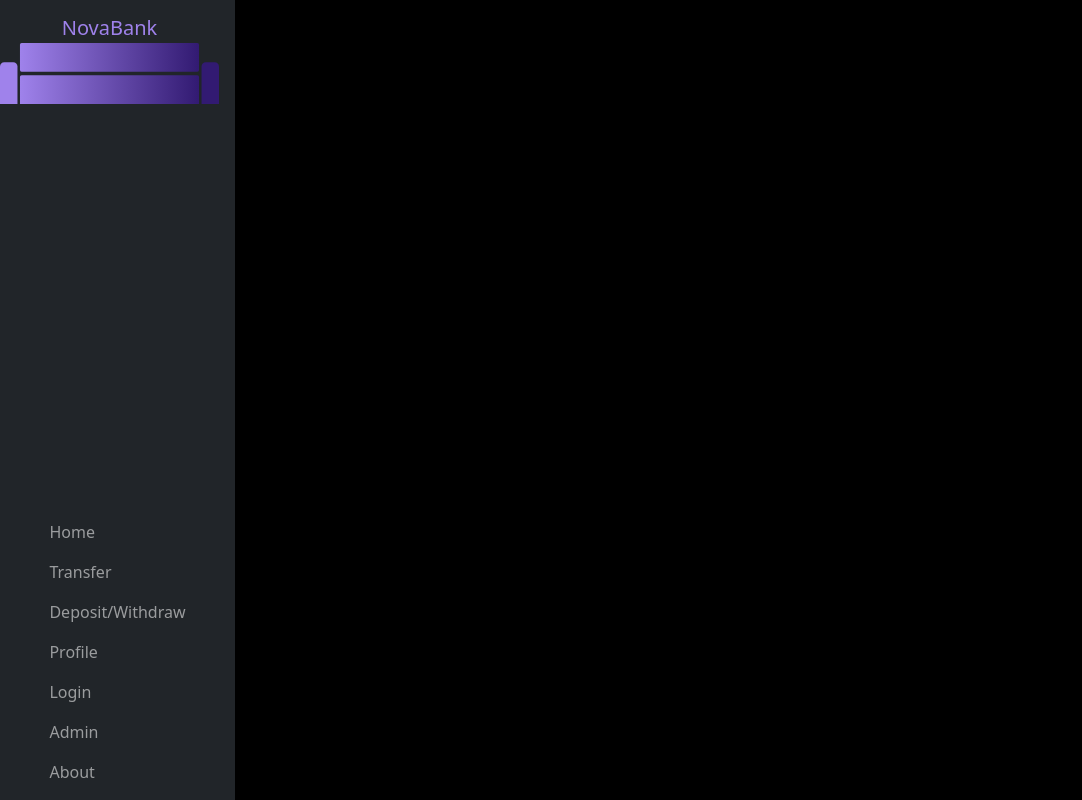
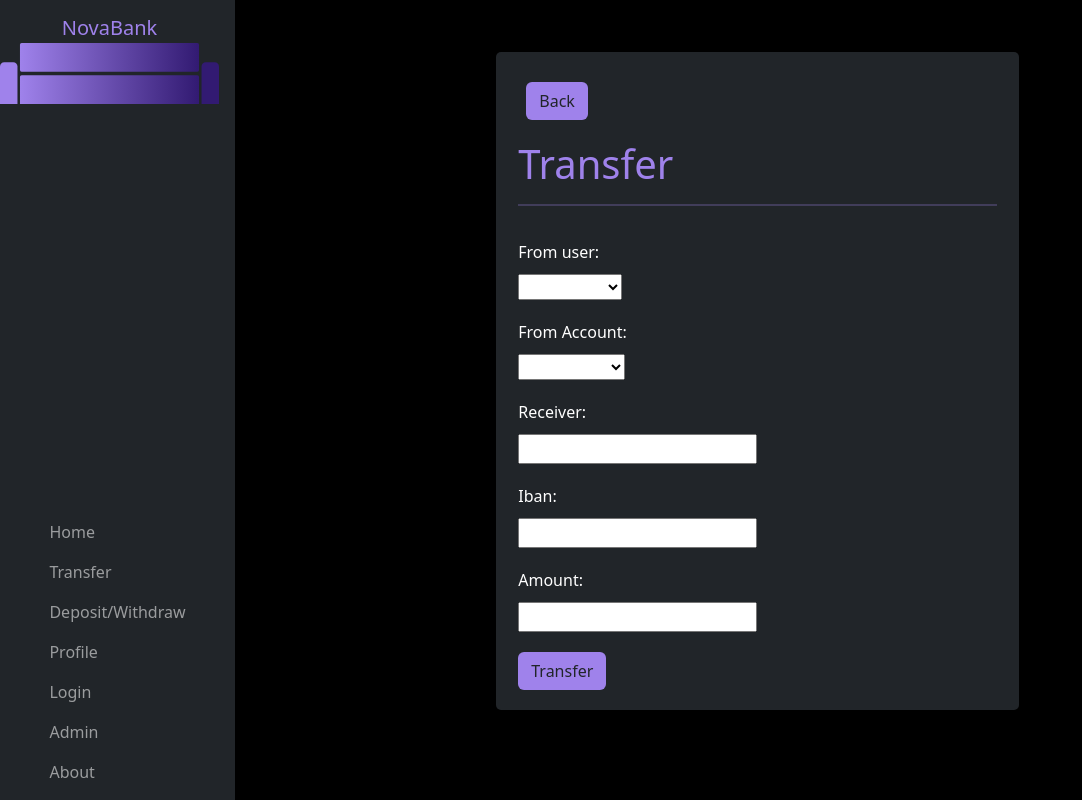
Before and after one commit to KoenMW/code-generatie, a Vue app: page /adminTransaction in a window 1280 px wide. Shown: the whole page, without its empty margins (0-1082 px from the left). Built offline with nearby package versions, Linux system fonts and the light colour scheme.

Commit message:
admin transaction and configure limit

```diff
--- a/src/App.vue
+++ b/src/App.vue
@@ -1,5 +1,8 @@
 <script>
   import { RouterLink, RouterView } from 'vue-router'
+  export default{
+    title: 'App',
+  }
 </script>
 
 <style>
@@ -13,6 +16,7 @@
 </style>
 
 <template>
+
   <div class="d-flex flex-row vh-100">
     <nav class="navbar navbar-dark bg-dark flex-column flex-grow-0">
       <RouterLink to="/" class="navbar-brand d-flex flex-column">
--- a/src/router/index.js
+++ b/src/router/index.js
@@ -5,6 +5,8 @@ import transfer from '../views/transaction.vue'
 import admin from '../views/adminPanel.vue'
 import allAccounts from '../views/allAccounts.vue'
 import noAccount from '../views/noAccount.vue'
+import configureLimit from '../views/configureLimit.vue'
+import adminTransaction from '../views/adminTransaction.vue'
 
 const router = createRouter({
   history: createWebHistory(import.meta.env.BASE_URL),
@@ -38,6 +40,16 @@ const router = createRouter({
       path: '/noAccount',
       name: 'noAccount',
       component: noAccount
+    },
+    {
+      path: '/configureLimit',
+      name: 'configureLimit',
+      component: configureLimit
+    },
+    {
+      path: '/adminTransaction',
+      name: 'adminTransaction',
+      component: adminTransaction
     }
 
   ]
--- a/src/views/adminPanel.vue
+++ b/src/views/adminPanel.vue
@@ -72,7 +72,7 @@ hr{
                 <div>
                     <h3 id="mainTitle" class="fs-2">Configure accounts</h3>
                     <p>Change account limits</p><br>
-                    <a href="#" id="functionButton" class="btn ">
+                    <a href="/configureLimit" id="functionButton" class="btn ">
                         Configure accounts
                     </a>
                 </div>
@@ -87,7 +87,7 @@ hr{
                 <div>
                     <h3 id="mainTitle" class="fs-2">Transactions</h3>
                     <p>Perform transactions for accounts</p><br>
-                    <a href="#" id="functionButton" class="btn ">
+                    <a href="/adminTransaction" id="functionButton" class="btn ">
                         Make transactions
                     </a>
                 </div>
--- /dev/null
+++ b/src/views/adminTransaction.vue
@@ -0,0 +1,123 @@
+<style>
+#transfer {
+    margin: 0 auto;
+    margin-top: 5%;
+    width: 50%;
+    padding: 10px;
+    border-radius: 5px;
+
+}
+
+#label {
+    margin-top: 10px;
+    margin-bottom: 10px;
+
+}
+
+#submitButton {
+    margin-top: 10px;
+    margin-bottom: 10px;
+    margin-right: 20%;
+    background-color: #9F82EB;
+}
+
+#submitButton:hover {
+    background-color: #321A72;
+}
+
+#select {
+
+    margin-bottom: 10px;
+}
+
+#title {
+    color: #9F82EB;
+}
+
+hr {
+    border: 1px solid #9F82EB;
+}
+</style>
+
+<template>
+    <div id="transfer" class="bg-dark">
+
+        <section>
+            <a href="/admin" id="backButton" class="btn">
+                Back
+            </a>
+            <div class="container">
+                <form ref="form">
+                    <h1 id="title">Transfer</h1>
+                    <hr />
+                    <h5 class="mb-4"></h5>
+                    <div class="form-group">
+                        <label id="label" for="fromAccount">From user:</label><br>
+                        <select id="select" v-model="fromUser">
+                            <option v-for="user in users" :value="user.id">{{ user.name }}</option>
+                        </select>
+                    </div>
+                    <div class="form-group">
+                        <label id="label" for="fromAccount">From Account:</label><br>
+                        <select id="select" v-model="fromAccountId">
+                            <option v-for="account in accounts" :value="account.id">{{ account.name }}</option>
+                        </select>
+                    </div>
+                    <div class="form-group">
+                        <label id="label" for="Account">Receiver:</label><br>
+                        <input type="text" id="select" v-model="toAccountId" required>
+                    </div>
+                    <div class="form-group">
+                        <label id="label" for="Account">Iban:</label><br>
+                        <input type="text" id="select" v-model="iban" required>
+                    </div>
+                    <div class="form-group">
+                        <label id="label" for="amount">Amount:</label><br>
+                        <input type="number" id="select" v-model="amount" required>
+                    </div>
+                    <button type="submit" id="submitButton" class="btn" @click="transfer">Transfer</button>
+
+                </form>
+            </div>
+        </section>
+
+    </div>
+</template>
+
+<script>
+export default {
+    data() {
+        return {
+            accounts: [
+                { id: 1, name: 'Checking', balance: 1000 },
+                { id: 2, name: 'Savings', balance: 5000 },
+                { id: 3, name: 'Credit Card', balance: -2000 },
+            ],
+            users: [
+                { id: 1, name: 'John Doe' },
+                { id: 2, name: 'Jane Doe' },
+                { id: 3, name: 'John Smith' },
+            ],
+            iban: null,
+
+            fromUser: null,
+            fromAccountId: null,
+            toAccountId: null,
+            amount: null,
+        }
+    },
+    methods: {
+        transfer() {
+            const fromAccount = this.accounts.find(account => account.id === this.fromAccountId)
+            const toAccount = this.accounts.find(account => account.id === this.toAccountId)
+            if (fromAccount.balance < this.amount) {
+                alert('Insufficient funds')
+                return
+            }
+            fromAccount.balance -= this.amount
+            toAccount.balance += this.amount
+            alert('Transfer successful')
+        },
+    },
+}
+</script>
--- /dev/null
+++ b/src/views/configureLimit.vue
@@ -0,0 +1,133 @@
+<style>
+#card {
+    margin-top: 20px;
+    margin-bottom: 20px;
+    margin-left: 20px;
+    margin-right: 20px;
+    border-radius: 10px;
+    padding: 10px;
+
+}
+
+#title {
+    color: #9F82EB;
+}
+
+#mainTitle {
+    color: #9F82EB;
+}
+
+hr {
+    color: #9F82EB;
+}
+
+#functionButton {
+    background-color: #9F82EB;
+
+}
+
+#functionButton:hover {
+    background-color: #321A72;
+}
+
+#newButton {
+    background-color: #9F82EB;
+    margin-bottom: 20px;
+}
+
+#newButton:hover {
+    background-color: #321A72;
+}
+
+#backButton {
+    background-color: #9F82EB;
+    margin: 20px;
+}
+
+#backButton:hover {
+    background-color: #321A72;
+}
+</style>
+
+<template>
+    <a href="/admin" id="backButton" class="btn">
+        Back
+    </a>
+    <div class="container px-4 py-5" id="hanging-icons">
+        <h2 id="title" class="pb-2 ">Configure limit</h2>
+        <hr />
+
+
+        <table class="table table-dark table-striped">
+            <thead>
+                <tr>
+                    <th scope="col">Id</th>
+                    <th scope="col">Iban</th>
+                    <th scope="col">Balance</th>
+                    <th scope="col">User id</th>
+                    <th scope="col">Account type</th>
+                    <th scope="col">Account status</th>
+                    <th scope="col">Account limit</th>
+                    <th scope="col">Edit</th>
+                </tr>
+            </thead>
+            <tbody>
+                <tr>
+                    <th scope="row">123456789</th>
+                    <td>NL20INGB123132</td>
+                    <td>€ 1000</td>
+                    <td>23123</td>
+                    <td>Savings</td>
+                    <td>Active</td>
+                    <td>100</td>
+
+                    <td><a href="#" id="functionButton" class="btn ">
+                            Edit
+                        </a></td>
+
+
+                </tr>
+                <tr>
+                    <th scope="row">123456789</th>
+                    <td>NL20INGB123132</td>
+                    <td>€ 1000</td>
+                    <td>23123</td>
+                    <td>Credit</td>
+                    <td>Active</td>
+                    <td>400</td>
+                    <td><a href="#" id="functionButton" class="btn ">
+                            Edit
+                        </a></td>
+
+                </tr>
+                <tr>
+                    <th scope="row">123456789</th>
+                    <td>NL20INGB123132</td>
+                    <td>€ 1000</td>
+                    <td>23123</td>
+                    <td>Savings</td>
+                    <td>Active</td>
+                    <td>1200</td>
+                    <td><a href="#" id="functionButton" class="btn ">
+                            Edit
+                        </a></td>
+
+                </tr>
+            </tbody>
+        </table>
+
+    </div>
+</template>
+
+<script>
+export default {
+    data() {
+        return {
+
+        }
+    },
+    methods: {
+
+    },
+}
+</script>
```
